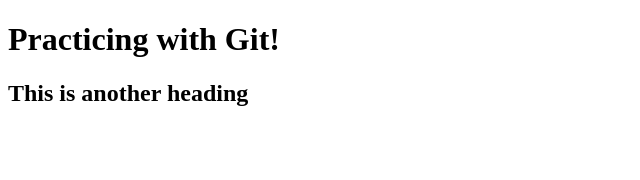
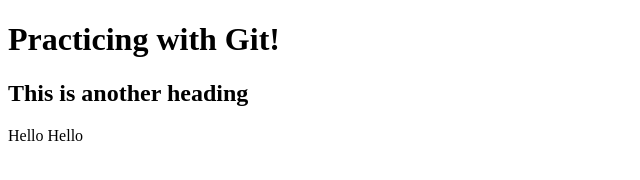
Before and after one commit to kyle116/practice-git, a plain HTML site: page index.html in a window 1280 px wide. Shown: the whole page, without its empty margins (0-640 px from the left). Drawn offline with Linux system fonts and the light colour scheme.

Commit message:
paragraph added

```diff
--- a/index.html
+++ b/index.html
@@ -8,5 +8,7 @@
     <h1>Practicing with Git!</h1>
     <h2>This is another heading</h2>
 
+    <p>Hello Hello</p>
+
   </body>
 </html>
```
